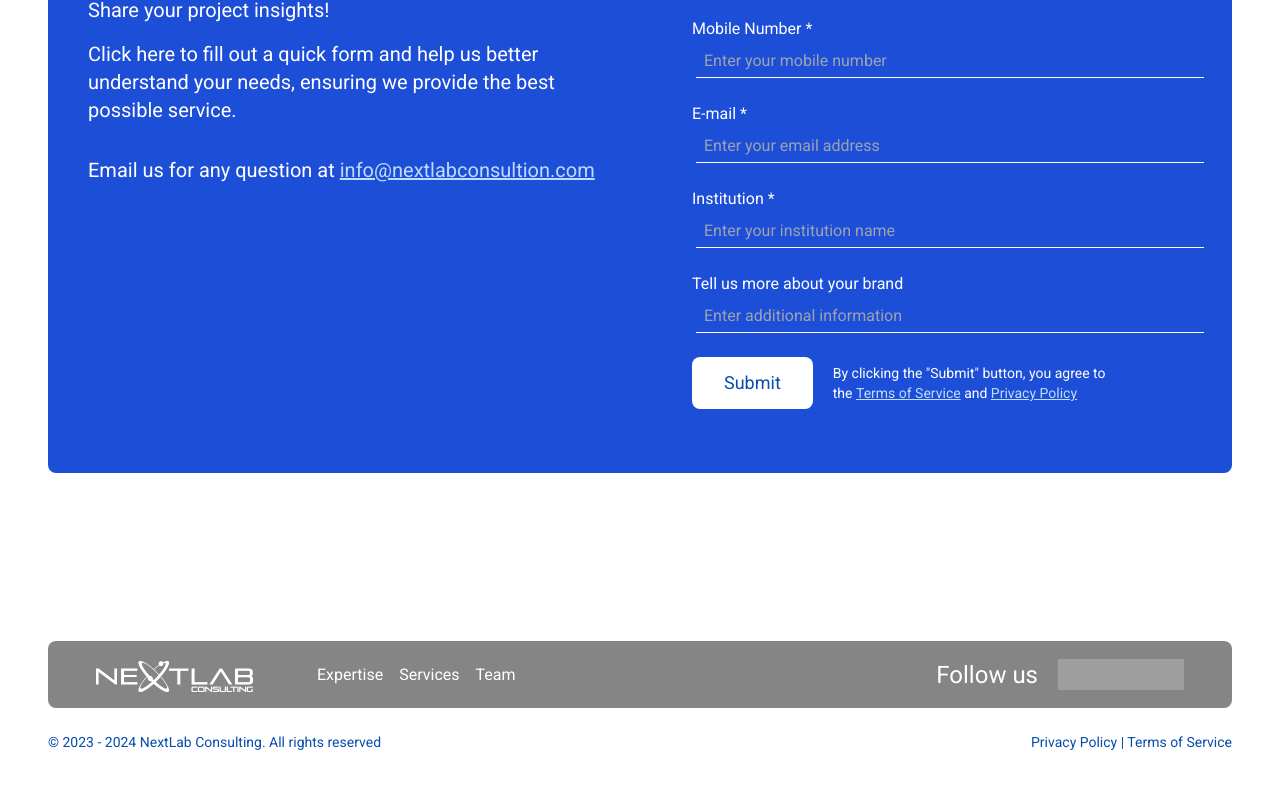
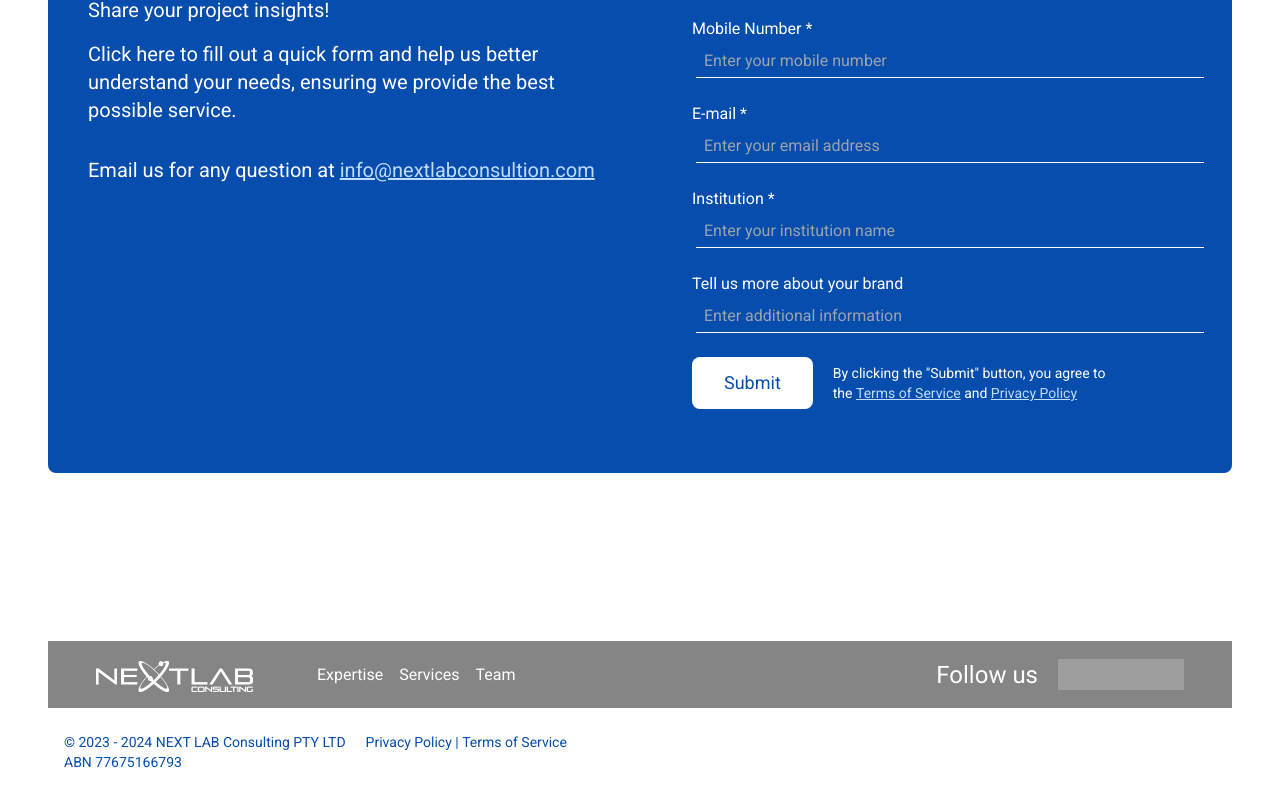
Before and after one commit to MaxSmile/nextlabconsulting, a Next.js app: page / in a window 1280 px wide. Shown: the part 3489-4296 px from the top of the page. Built offline with nearby package versions, Linux system fonts and the light colour scheme; grey boxes are pictures that could not be loaded.

Commit message:
Adjuste the footer

```diff
--- a/app/_components/ContactFormSection.jsx
+++ b/app/_components/ContactFormSection.jsx
@@ -16,7 +16,7 @@ function ContactFormSection() {
   return (
     <section id="contact" className="pt-6 flex flex-col px-12 pb-10 w-full max-md:px-5 max-md:mt-10 max-md:max-w-full">
       <div className="flex justify-center items-center self-center px-6
-      py-16 mt-32 bg-blue-700 rounded-lg
+      py-16 mt-32 bg-secondary rounded-lg
        md:w-full max-md:px-5 max-md:mt-10">
         <div className="w-full max-w-7xl">
 
--- a/app/_components/Footer.jsx
+++ b/app/_components/Footer.jsx
@@ -5,7 +5,7 @@ import { MainMenu } from "./constants";
 export default function Footer() {
   return (
     <div className="flex flex-col lg:px-12 pb-10 mt-32 w-full lg:max-w-7xl mx-auto">
-      <div className="flex gap-0 justify-between items-center px-12 py-4 text-white bg-tertiary rounded-lg max-md:flex-wrap max-md:px-5 max-md:max-w-full">
+      <div className="flex gap-0 justify-between items-center px-12 py-4 text-white bg-tertiary  rounded-lg  lg:rounded-none  max-md:flex-wrap max-md:px-5 max-md:max-w-full">
         <div className="hidden md:flex text-2xl font-medium tracking-tight leading-6 hover:opacity-80">
           <Logo color="white" />
         </div>
@@ -17,7 +17,7 @@ export default function Footer() {
           </div>
         </div>
         <div className="flex gap-5 justify-end self-stretch py-px pl-9 my-auto text-2xl leading-7 text-white">
-          <div className="grow my-auto">Follow us</div>
+          <div className="grow my-auto">Follow&nbsp;us</div>
           <a href="https://www.linkedin.com/company/nextlab-consulting/" target="_blank" rel="noreferrer" className="hover:opacity-80"><img
             loading="lazy"
             src="https://cdn.builder.io/api/v1/image/assets/TEMP/18ded3b9b1719cf8aee952513ab1cdd98eb9c7ea4cd22116b9a6c1a4acedfd38?apiKey=a077d5b1349f48f38f4ae0cc0f777298&"
@@ -25,12 +25,14 @@ export default function Footer() {
           /></a>
         </div>
       </div>
-      <div className="flex gap-5 mt-6 text-sm leading-5 text-secondary max-md:flex-wrap max-md:max-w-full">
-        <div className="flex-1 max-md:max-w-full">
-          © 2023 - {new Date().getFullYear()} NextLab Consulting. All rights reserved{" "}
+      <div className="flex gap-5 mt-6 text-sm leading-5 text-secondary max-md:flex-wrap max-md:max-w-full px-4">
+        <div className="flex max-md:max-w-full">
+          © 2023 - {new Date().getFullYear()} NEXT LAB Consulting PTY LTD
+          <br/>
+ABN 77675166793
         </div>
-        <div className="flex-1 text-right max-md:max-w-full">
-          <a href="/privacy-policy" className="hover:opacity-80">Privacy Policy</a> | <a className="hover:opacity-80" href="/terms-of-service">Terms of Service</a>
+        <div className="flex text-right max-md:max-w-full">
+          <a href="/privacy-policy" className="hover:opacity-80">Privacy Policy</a> &nbsp;|&nbsp; <a className="hover:opacity-80" href="/terms-of-service">Terms of Service</a>
         </div>
       </div>
     </div>
--- a/app/_components/TeamSection.jsx
+++ b/app/_components/TeamSection.jsx
@@ -38,7 +38,7 @@ function TeamMember({ name, title, picture, slug, subtitle, keywords, descriptio
           </div>
           <div className="flex flex-col w-6/12 max-md:ml-0 max-md:w-full">
             <div className="grow justify-center self-stretch py-6 tracking-tight leading-7
-            text-accent max-md:mt-6">
+            text-accent max-md:mt-6 px-3">
               <div><a href={'/team/' + slug + '/'}><h2 className="text-3xl font-medium">{title}</h2></a></div>
               <div className="text-xl text-secondary">{description}</div>
               <div className="text-xl my-3">{subtitle}</div>
```
